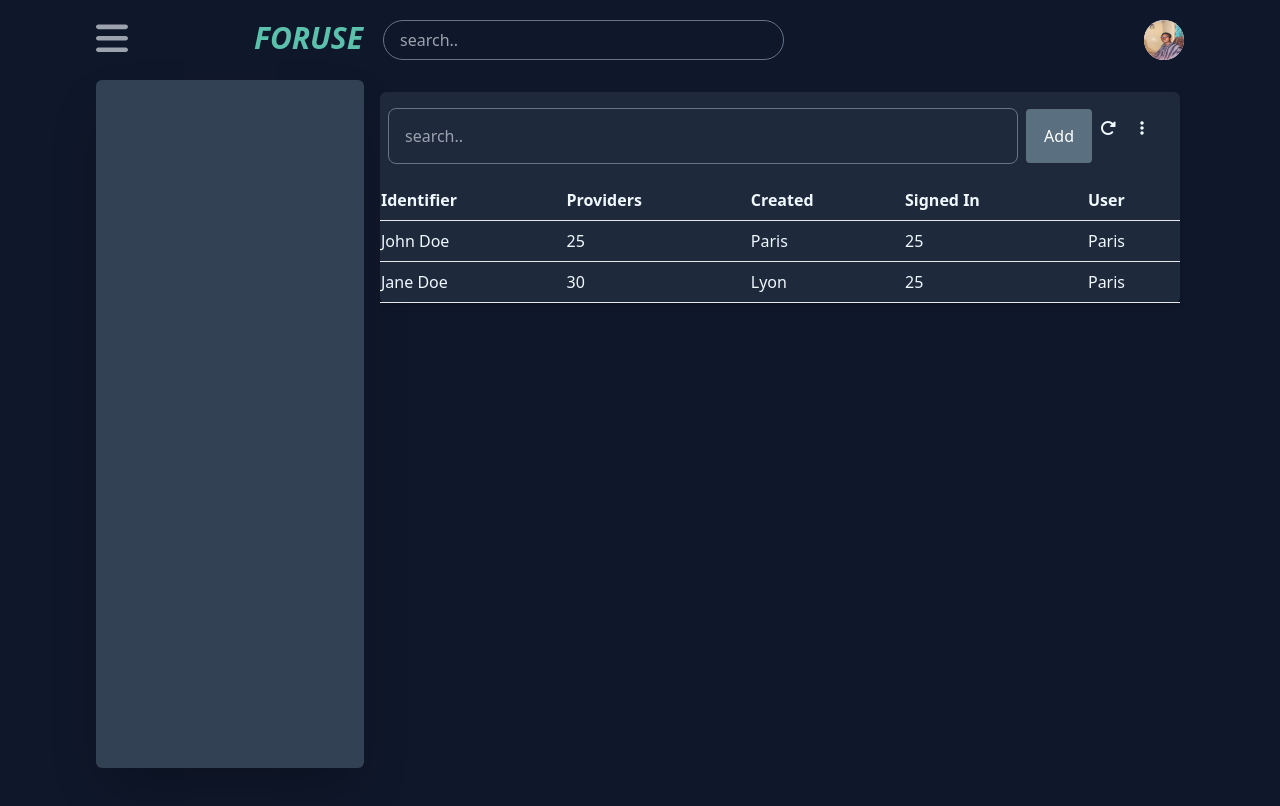
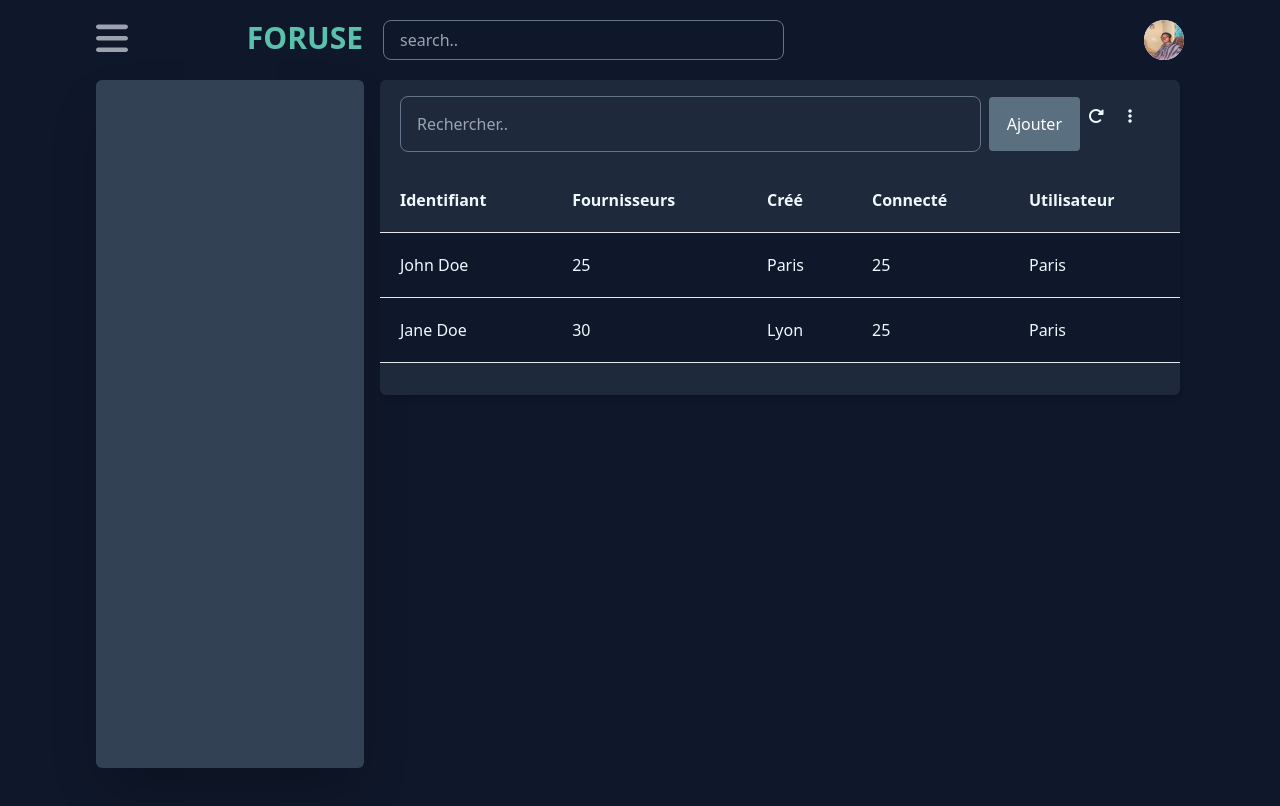
Before and after one commit to mouhamedbaba/foruse, a Next.js app: page /auth-admin in a window 1280 px wide. Shown: the top 806 px of the page. Built offline with nearby package versions, Linux system fonts and the light colour scheme.

Commit message:
in the layout

```diff
--- a/src/pages/auth-admin.tsx
+++ b/src/pages/auth-admin.tsx
@@ -31,7 +31,7 @@ const AuthAdmin = () => {
                     variant="h3"
                     weight="bold"
                     theme="primary"
-                    className="italic"
+                    className="   "
                   >
                     FORUSE
                   </Typography>
@@ -43,11 +43,9 @@ const AuthAdmin = () => {
                 <input
                   type="text"
                   placeholder="search.."
-                  className="bg-transparent before:m font-normal border border-slate-500 rounded-full  px-4 focus:outline-none focus:border-blue-500 w-6/12"
+                  className="bg-transparent  font-normal border border-slate-500 rounded-lg  px-4 focus:outline-none focus:border-primary w-6/12"
                 />
                 <div className="w-6/12 flex justify-end">
-
-
                   <div className="avatar avatar-xl bg-white h-10 w-10  rounded-full">
                     {/* <Image className="absolute rounded-full" width={"48"} height={"48"} src="/assets/img/avatar.jpg" alt=""  />
                      */}
@@ -64,61 +62,58 @@ const AuthAdmin = () => {
         </div>
         <div className="lg:flex lg:gap-4">
           <div className="w-3/12 hidden lg:block pb-28  rounded-md h-screen">
-            <div className="bg-slate-700 rounded-md py-3 px-2 h-full overflow-y-auto overflow-x-hidden shadow-2xl">
-
-            </div>
+            <div className="bg-slate-700 rounded-md py-3 px-2 h-full overflow-y-auto overflow-x-hidden shadow-2xl"></div>
           </div>
-          <div className="w-full lg:w-9/12 max-h-screen pb-28 overflow-y-auto   overflow-x-hidden pr-1">
-            <div className=" mx-auto mt-3 rounded-md shadow-md bg-slate-800 text-white-100">
-              <div className="header items-center flex flex-row px-2 py-4 gap-2">
-              <input
+          <div className="w-full lg:w-9/12 max-h-screen pb-28 overflow-y-auto overflow-x-hidden pr-1">
+            <div className="mx-auto rounded-md shadow-md bg-slate-800 text-white-100">
+              <div className="header flex flex-row items-center px-5 py-4 gap-2">
+                <input
                   type="text"
-                  placeholder="search.."
-                  className="bg-transparent before:m font-normal h-14 border border-slate-500 rounded-lg  px-4 focus:outline-none focus:border-blue-500 w-10/12"
+                  placeholder="Rechercher.."
+                  className="bg-transparent before:m font-normal h-14 border border-slate-500 rounded-lg px-4 focus:outline-none focus:border-primary w-10/12"
                 />
                 <div className="flex flex-row items-center gap-2">
-                <div className=" flex justify-center">
-              <Button size="md">Add</Button>
-
+                  <div className="flex justify-center">
+                    <Button size="md">Ajouter</Button>
+                  </div>
+                  <div className="flex justify-center h-8 w-8 fas fa-rotate-right"></div>
+                  <div className="flex justify-end">
+                    <span className="fas fa-ellipsis-v h-8 w-8"></span>
+                  </div>
                 </div>
-                <div className="flex justify-center h-8 w-8 fas fa-rotate-right">
-                </div>
-                <div className=" flex justify-end">
-                <span className="fas fa-ellipsis-v h-8 w-8 " ></span>
-
-                </div>
-                </div>
-
               </div>
-              <div className="w-full">
-                <table className="min-w-full p-6">
+              <div className="w-full mx-auto ">
+                <table className="min-w-full p-6 table-auto">
                   <thead>
-                    <tr className=" border-b">
-                      <th className="py-2 text-start">Identifier</th>
-                      <th className="py-2 text-start ">Providers</th>
-                      <th className="py-2 text-start ">Created</th>
-                      <th className="py-2 text-start ">Signed In</th>
-                      <th className="py-2 text-start ">User</th>
+                    <tr className="border-b p-3">
+                      <th className="p-5 text-start">Identifiant</th>
+                      <th className="p-5 text-start">Fournisseurs</th>
+                      <th className="p-5 text-start">Créé</th>
+                      <th className="p-5 text-start">Connecté</th>
+                      <th className="p-5 text-start">Utilisateur</th>
                     </tr>
                   </thead>
                   <tbody>
-                    <tr>
-                      <td className="py-2 border-b">John Doe</td>
-                      <td className="py-2 border-b">25</td>
-                      <td className="py-2 border-b">Paris</td>
-                      <td className="py-2 border-b">25</td>
-                      <td className="py-2 border-b">Paris</td>
+                    <tr className="bg-slate-900 hover:bg-slate-800 cursor-pointer">
+                      <td className="p-5 border-b">John Doe</td>
+                      <td className="p-5 border-b">25</td>
+                      <td className="p-5 border-b">Paris</td>
+                      <td className="p-5 border-b">25</td>
+                      <td className="p-5 border-b">Paris</td>
                     </tr>
-                    <tr>
-                      <td className="py-2 border-b">Jane Doe</td>
-                      <td className="py-2 border-b">30</td>
-                      <td className="py-2 border-b">Lyon</td>
-                      <td className="py-2 border-b">25</td>
-                      <td className="py-2 border-b">Paris</td>
+                    <tr className="bg-slate-900 hover:bg-slate-800 cursor-pointer">
+                      <td className="p-5 border-b">Jane Doe</td>
+                      <td className="p-5 border-b">30</td>
+                      <td className="p-5 border-b">Lyon</td>
+                      <td className="p-5 border-b">25</td>
+                      <td className="p-5 border-b">Paris</td>
                     </tr>
                     {/* Ajoutez autant de lignes que nécessaire */}
                   </tbody>
                 </table>
+              </div>
+              <div className="header flex flex-row items-center px-5 py-4 gap-2">
+
               </div>
             </div>
           </div>
```
